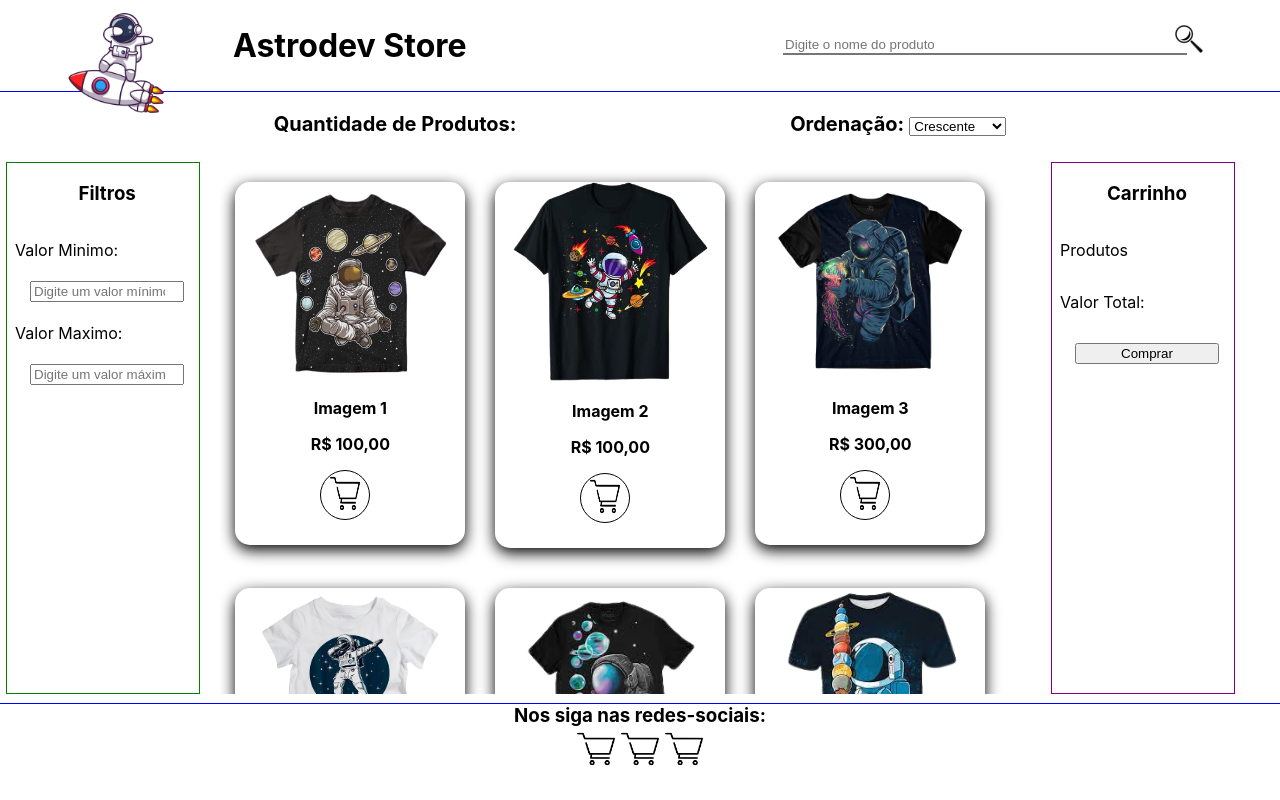
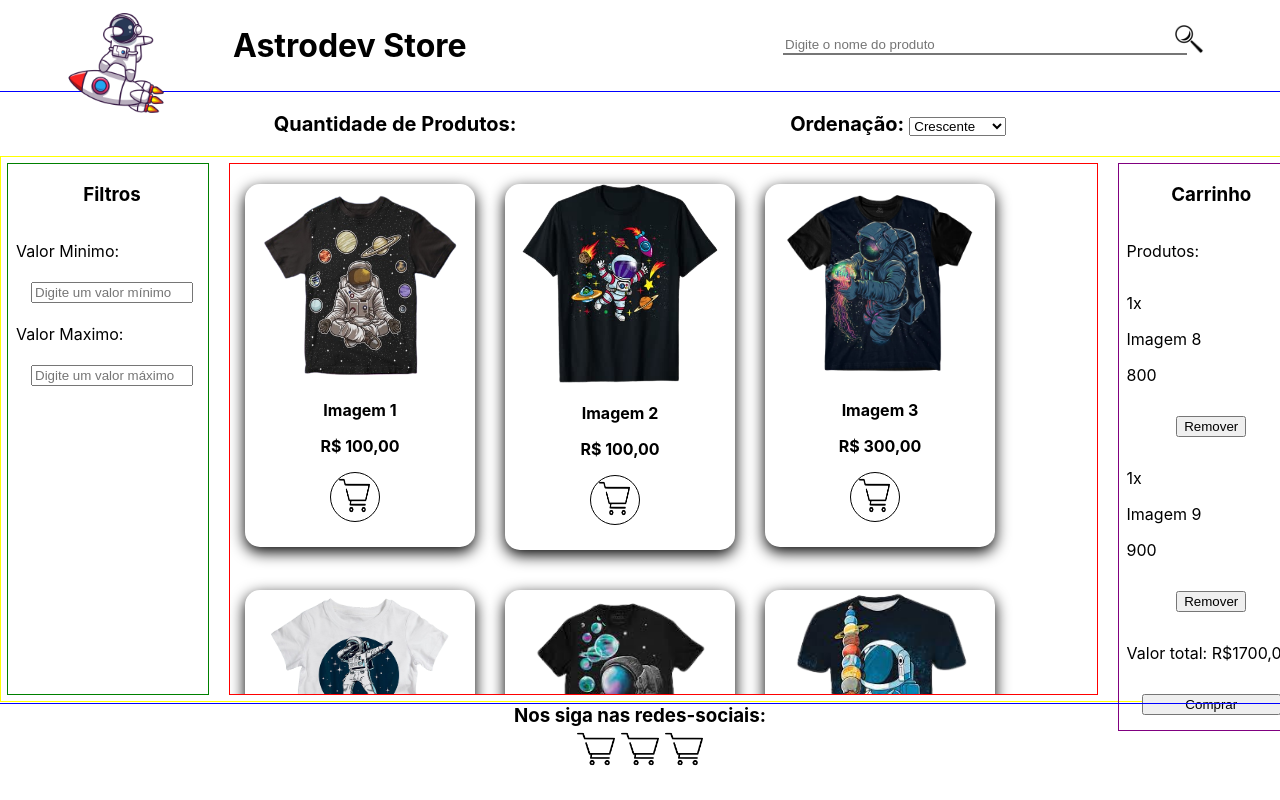
Before and after one commit to future4code/Ailton-labe-commerce11, a React (Create React App) app: page / in a window 1280 px wide. Built offline with nearby package versions, Linux system fonts and the light colour scheme.

Commit message:
adicionar e remover produtos do carrinho

```diff
--- a/src/App.js
+++ b/src/App.js
@@ -8,16 +8,13 @@ import Cam6 from './img/cam6-.png'
 import Cam7 from './img/cam7-.png'
 import Cam8 from './img/cam8-.png'
 import Lupa from './img/lupa.png'
+import Usain from './img/RoboUsain.png'
 import CarrinhoImg from './img/carrinho.png'
+
 import styled from 'styled-components'
-import Usain from './img/RoboUsain.png'
-import {createGlobalStyle} from 'styled-components';
 
-const GlobalStyle = createGlobalStyle`
-  margin:0 ;
-  padding: 0;
-  box-sizing: border-box;
-`
+import Carrinho from './components/Carrinho/Carrinho';
+
 
 const Container = styled.div `
   display: flex;
@@ -27,11 +24,12 @@ height: 95vh;
 
 const Section = styled.section `
   height: 70%;
-  width: 96vw;
+  width: 100%;
   display: flex;
   gap: 20px;
   padding: 6px;
   text-align: center;
+  border: 1px solid yellow;
 `
 const Header = styled.header`
   border-bottom: 1px solid blue;
@@ -86,26 +84,27 @@ const Filtros = styled.div`
 `
 const Produtos = styled.div`
   display: flex;
-  /* border: 1px solid red; */
+  border: 1px solid red;
   width: 70%;
   overflow-y: scroll;
   flex-wrap: wrap;
 
 `
-
-const Carrinho = styled.div`
-  display: flex;
-  flex-direction: column;
-  border: 1px solid purple;
-  width: 15%;
-  padding-left: 8px;
-  p{
-    text-align: left;
-  }
-  button{
-    margin: 15px;
+const Button = styled.button`
+  background: none;
+  border: 1px solid black;
+  width: 50px;
+  height: 50px;
+  border-radius: 50%;
+  margin-right: 11px;
+  background-repeat: no-repeat;
+  box-sizing: border-box;
+  margin-bottom: 10px;
+  img {
+    width: 30px;
   }
 `
+
 const Footer = styled.footer `
   position: fixed;
   width: 100%;
@@ -139,7 +138,6 @@ img {
     width: 85%;
     height: 85%;
     align-items: center;
-
   }
 `
 const OrdenarProdutos = styled.div`
@@ -153,24 +151,12 @@ const OrdenarProdutos = styled.div`
     margin-left: 5px;
   }
 `
-const Button = styled.button`
-  background: none;
-  border: 1px solid black;
-  width: 50px;
-  height: 50px;
-  border-radius: 50%;
-  margin-right: 11px;
-  background-repeat: no-repeat;
-  box-sizing: border-box;
-  margin-bottom: 10px;
-  img {
-    width: 30px;
-  }
-`
+
 
 class App extends React.Component {
   state = {
-    produtos: [{
+    produtos: [
+      {
         id: 1,
         name: "Imagem 1",
         value: 100.00,
@@ -230,7 +216,22 @@ class App extends React.Component {
     buscador: '',
     ordenador: '',
     valorTotal: 0,
-  addCarrinho: []
+    addCarrinho: [
+      {
+        id: 8,
+        name: "Imagem 8",
+        value: 800.00,
+        imageUrl: Cam8,
+        quantidade: 1
+      },
+      {
+        id: 9,
+        name: "Imagem 9",
+        value: 900.00,
+        imageUrl: Cam1,
+        quantidade: 1
+      }
+    ]
   };
 
   atualizaValorMin = (event) => {
@@ -258,39 +259,59 @@ class App extends React.Component {
   };
 
   adicionarCarrinho = (produto) => {
-    const carrinhoNovo = [...this.state.addCarrinho];
-    carrinhoNovo.push(produto);
-    this.setState({addCarrinho: carrinhoNovo});
+
+    console.log('prod---', produto)
+    let idProduto = produto.id
+
+    const produtoNoCarrinho = this.state.addCarrinho.find(item => idProduto === item.id)
+
+    if(produtoNoCarrinho) {
+      const novoProduto = this.state.addCarrinho.map(produtoAdd => {
+        if(idProduto === produtoAdd.id) {
+          return {
+            ...produtoAdd,
+            quantidade: produtoAdd.quantidade + 1
+          }
+        }
+        return produtoAdd
+      })
+
+      this.setState({ addCarrinho: novoProduto })
+
+
+    } else {
+      console.log('bbbb')
+      /* const produtoAdicionar = this.state.produtos.find(produto => idProduto === produto.id)  */
+      const novoProduto = {
+        ...produto,
+        quantidade: 1
       }
 
-/*   filtrosProdutos = () => {
-    return(
-      this.state.produtos
-      .filter(produto => {
-        return (
-          produto.value >= this.state.valorMin,
-          this.state.valorMin === ""
-        )
-      })
-      .filter(produto => {
-        return (
-          produto.value <= this.state.valorMax,
-          this.state.valorMax === ""
-        )
-      })
-      .filter(produto => {
-        return (produto.name
-          .toLowerCase()
-          .includes(this.state.buscador.toLowerCase())
-        )
-      })
-    )} */
+      const novoProdutoCarrinho = [...this.state.addCarrinho, novoProduto]
+      this.setState({ addCarrinho: novoProdutoCarrinho })
+    }
+  }
 
-  render(){
+  removeProdutoCarrinho = (produtoId) => {
+    console.log('remover')
+    const removeDoCarrinho = this.state.addCarrinho.map((produto) => {
+      if(produto.id === produtoId) {
+        return {
+          ...produto,
+          quantidade: produto.quantidade - 1
+        }
+      }
+      return produto
+    }).filter((produto) => produto.quantidade > 0)
+
+    this.setState({ addCarrinho: removeDoCarrinho })
+  }
+
+  render() {
     return (
       <Container>
         <Header>
-        <Logo src={Usain}/>
+          <Logo src={Usain} alt="Logo"/>
           <h1>Astrodev Store</h1>
           <InputHeather
             type="text"
@@ -298,7 +319,9 @@ class App extends React.Component {
             placeholder="Digite o nome do produto"
             onChange={this.state.atualizaBuscador}
           />
-        <Button2 onClick={() => this.state.atualizaBuscador}><img src= {Lupa} alt='carrinho' /></Button2>
+          <Button2 onClick={() => this.state.atualizaBuscador}>
+            <img src= {Lupa} alt={'carrinho'} />
+          </Button2>
         </Header>
         <OrdenarProdutos>
           <p>Quantidade de Produtos:</p>
@@ -310,7 +333,7 @@ class App extends React.Component {
             </select>
           </div>
         </OrdenarProdutos>
-      <Section className="main-container">
+      <Section>
         <Filtros>
           <h3>Filtros</h3>
           <p>Valor Minimo:</p>
@@ -327,7 +350,7 @@ class App extends React.Component {
           placeholder="Digite um valor máximo"
           onChange={this.state.atualizaValorMax}
            />
-{/*           <p>Busca por Nome:</p>
+          {/*<p>Busca por Nome:</p>
           <input
           type="text"
           value={this.state.buscador}
@@ -350,18 +373,18 @@ class App extends React.Component {
             )
           } ) }
         </Produtos>
-        <Carrinho>
-          <h3>Carrinho</h3>
-          <p>Produtos</p>
-          <p>Valor Total:</p>
-          <button>Comprar</button>
-        </Carrinho>
+
+        <Carrinho
+          produtosNoCarrinho={this.state.addCarrinho}
+          removeProdutoCarrinho={this.removeProdutoCarrinho}
+        />
+
       </Section>
       <Footer>
         <h3>Nos siga nas redes-sociais:</h3>
-            <a href="/" target="_blank"><img src= {CarrinhoImg}/></a>
-            <a href="/" target="_blank"><img src={CarrinhoImg}/></a>
-            <a href="/" target="_blank"><img src={CarrinhoImg}/></a>
+        <a href="/" target="_blank"><img src= {CarrinhoImg} alt="" /></a>
+        <a href="/" target="_blank"><img src={CarrinhoImg} alt="" /></a>
+        <a href="/" target="_blank"><img src={CarrinhoImg} alt="" /></a>
       </Footer>
     </Container>
   );
--- a/src/components/Carrinho/Carrinho.js
+++ b/src/components/Carrinho/Carrinho.js
@@ -1,13 +1,57 @@
 import React from 'react';
+import styled from 'styled-components'
+
+const CarrinhoContainer = styled.div`
+  display: flex;
+  flex-direction: column;
+  border: 1px solid purple;
+  width: 100%;
+  padding-left: 8px;
+  p{
+    text-align: left;
+  }
+  button{
+    margin: 15px;
+  }
+`
+
+
 
 class Carrinho extends React.Component {
+  valorTotal = () => {
+    let totalValor = 0
+
+    for(let produto of this.props.produtosNoCarrinho) {
+      totalValor += produto.value * produto.quantidade
+    }
+
+    return totalValor
+  }
+
   render (){
-    return (
-    <div>
+      return (
+        <div>
+          <CarrinhoContainer>
+          <h3>Carrinho</h3>
+          <p>Produtos:</p>
+          {this.props.produtosNoCarrinho.map((item, index) => {
+            return <div key={index}>
+              <p >{item.quantidade}x</p>
+              <p >{item.name}</p>
+              <p >{item.value}</p>
+              <button onClick={() => this.props.removeProdutoCarrinho(item.id)}>
+                Remover
+              </button>
+            </div>
+          })}
 
-    </div>
-  );
-}
+          <p>Valor total: R${this.valorTotal()},00</p>
+          <button>Comprar</button>
+
+          </CarrinhoContainer>
+        </div>
+    );
+  }
 }
 
 export default Carrinho;
```
Also changed, not shown: 1 other file (tests, documents, lock files or other folders). Lines whose indentation alone changed are shown as unchanged.
